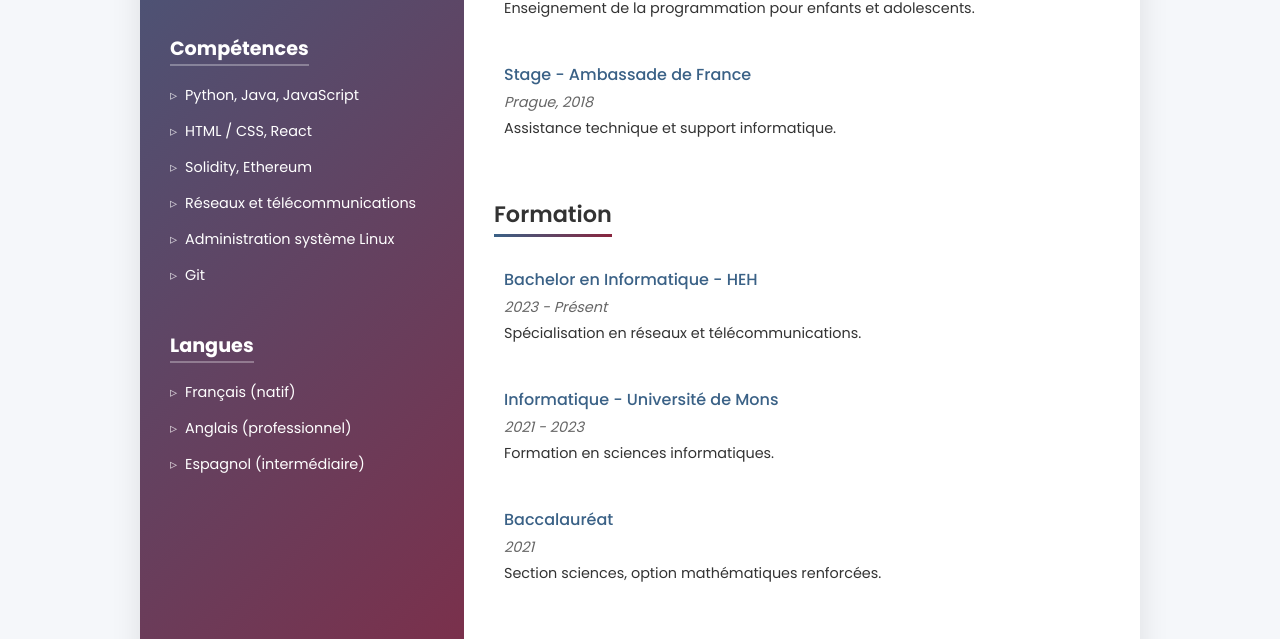
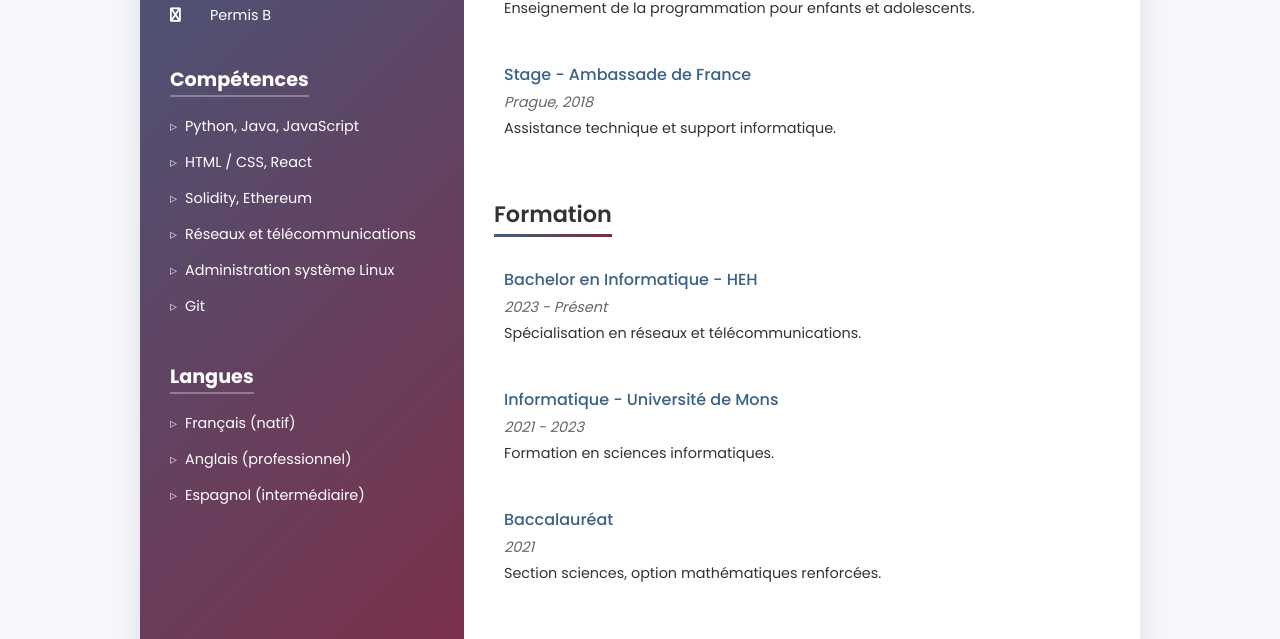
Before and after one commit to antoinayaya/Mon-CV, a plain HTML site: page index.html in a window 1280 px wide. Shown: the part 461-1100 px from the top of the page. Drawn offline with nearby package versions, Linux system fonts and the light colour scheme.

Commit message:
Update index.html

```diff
--- a/index.html
+++ b/index.html
@@ -29,6 +29,7 @@
                 <p><strong><i class="fas fa-envelope"></i></strong> antoine.mauroit@gmail.com</p>
                 <p><strong><i class="fas fa-map-marker-alt"></i></strong> Mons, Belgique</p>
                 <p><strong><i class="fab fa-linkedin"></i></strong> Antoine Mauroit</p>
+                <p><strong><i class="fab fa-car"></i></strong> Permis B</p>
             </div>
 
             <div class="skills reveal-sidebar">
```
